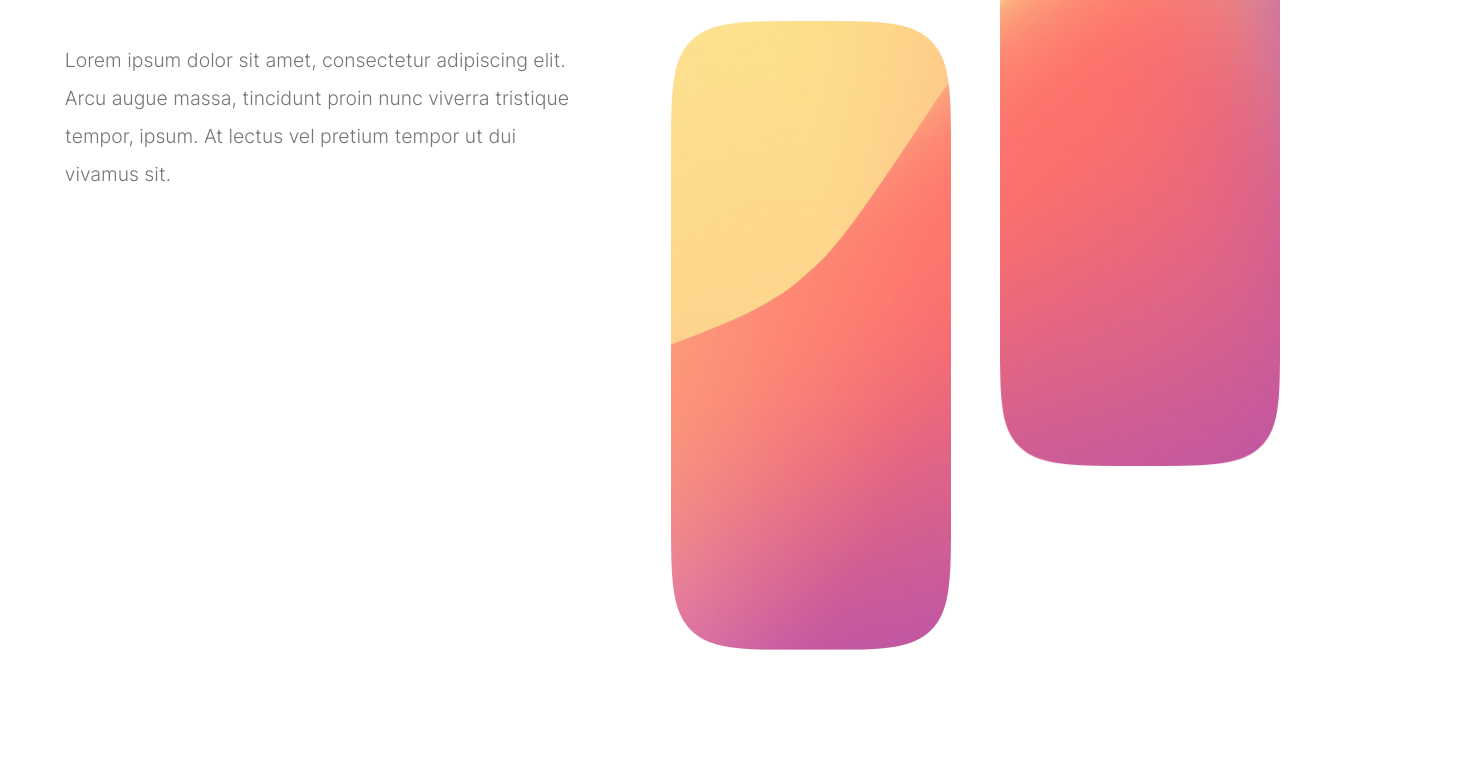
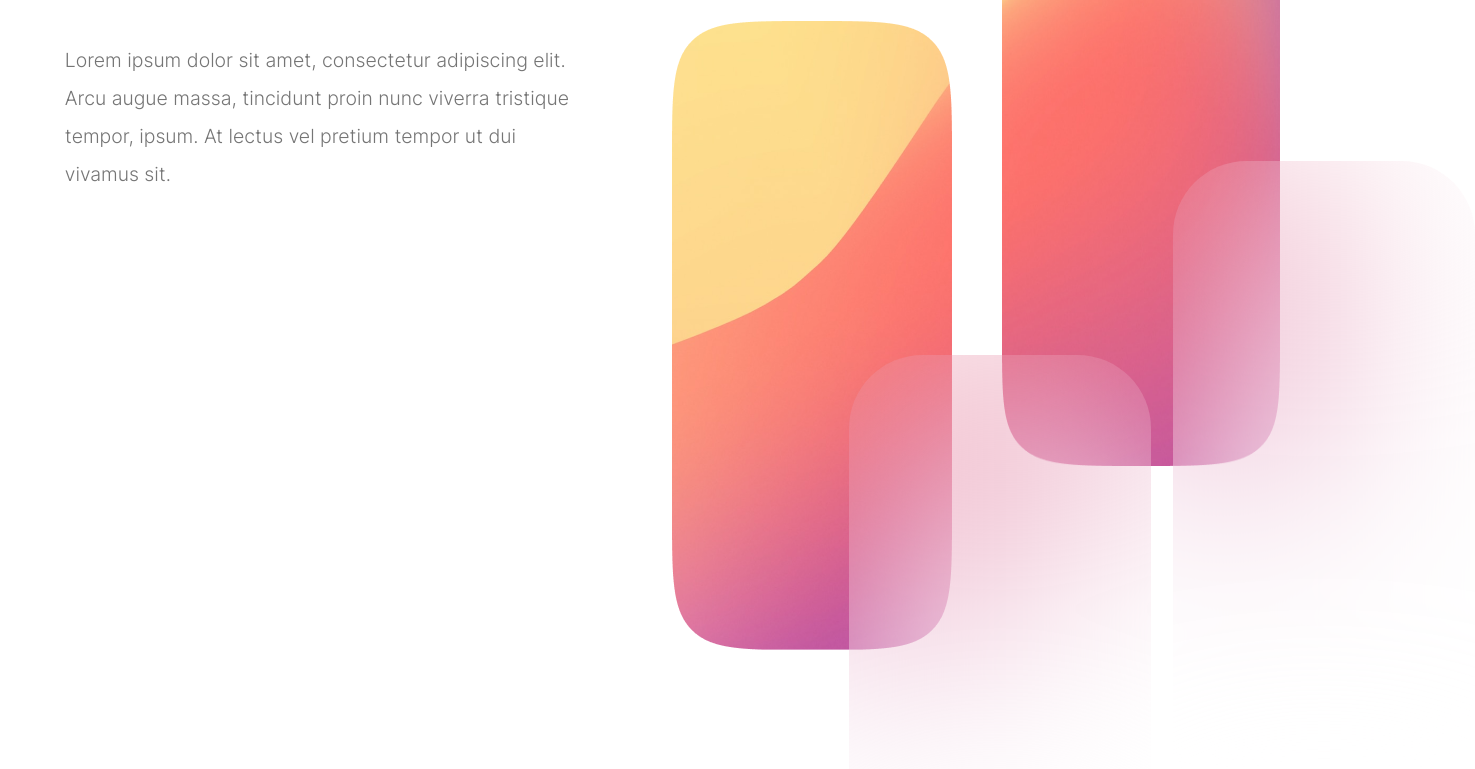
Before and after one commit to YsarocK/monogram-test, a Next.js app: page / in a window 1280 px wide. Shown: the part 325-1094 px from the top of the page, 1475 px wide, since content can reach past the window. Before the commit the page ends 980 px from the top, so only its background shows below. Built offline with nearby package versions, Linux system fonts and the light colour scheme.

Commit message:
add blurry rectangle on home

```diff
--- a/components/common/Title.jsx
+++ b/components/common/Title.jsx
@@ -1,7 +1,7 @@
 export default function Title({ Tag, Text }) {
   return (
     <div className="title font-black text-8xl">
-      <Tag className="leading-[15rem]">{ Text }</Tag>
+      <Tag className="leading-title">{ Text }</Tag>
     </div>
   )
 }
--- a/components/sections/Hero.jsx
+++ b/components/sections/Hero.jsx
@@ -9,26 +9,30 @@ export default function Hero() {
       <div className="flex flex-col gap-16">
         <div className="flex gap-11">
           <Title Tag="h1" Text="jamstack" />
-          <p className="leading-[15rem] gradient-text font-black text-8xl bg-gradient-to-r from-orange to-violet bg-clip-border [-webkit-background-clip:text] [-webkit-text-fill-color:transparent]">101</p>
+          <p className="leading-title gradient-text font-black text-8xl bg-gradient-to-r from-orange to-violet bg-clip-border [-webkit-background-clip:text] [-webkit-text-fill-color:transparent]">101</p>
         </div>
         <p className="pl-24 text-base max-w-[55rem] font-light text-greyLight leading-base">Lorem ipsum dolor sit amet, consectetur adipiscing elit. Arcu augue massa, tincidunt proin nunc viverra tristique tempor, ipsum. At lectus vel pretium tempor ut dui vivamus sit.</p>
       </div>
-      <div className="flex gap-x-[4.5rem] absolute right-0 top-[15rem]">
-        <div className="pt-[17rem]">
+      <div className="flex gap-x-[4.6rem] absolute right-0 top-[15rem]">
+        <div className="pt-[17rem] relative z-10">
           <Image
             src={PrimaryRectangle}
+            alt="Hero Abstract Rectangle"
             width={280}
             height={629}
             layout="fixed"
           />
+          <div className="w-[28rem] h-[47rem] absolute top-[48rem] left-[16.4rem] [backdrop-filter:blur(120px)] rounded-[6.8rem] z-1"></div>
         </div>
-        <div>
+        <div className="relative">
           <Image
             src={SecondaryRectangle}
-            width={280}
+            alt="Hero Abstract Rectangle"
+            width={278}
             height={629}
             layout="fixed"
           />
+          <div className="w-[28rem] h-[66rem] absolute top-[30rem] left-[15.8rem] [backdrop-filter:blur(120px)] rounded-[6.8rem]"></div>
         </div>
       </div>
     </div>
--- a/tailwind.config.js
+++ b/tailwind.config.js
@@ -23,7 +23,8 @@ module.exports = {
       '8xl': '13rem',
     },
     lineHeight: {
-      'base': "3.5rem"
+      'base': "3.5rem",
+      'title': "15rem"
     }
   },
   plugins: [],
```
